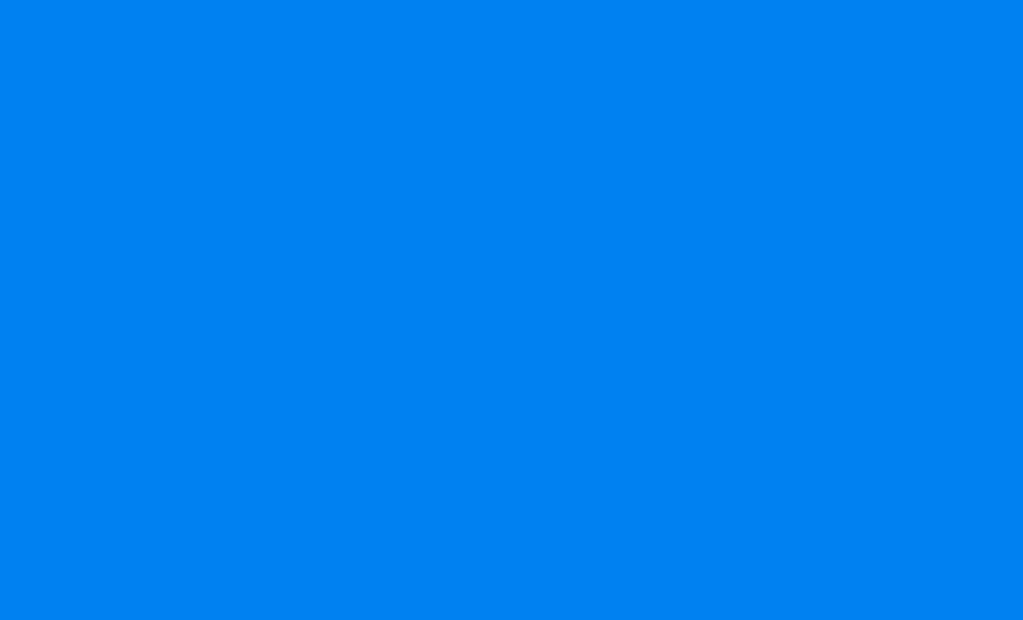
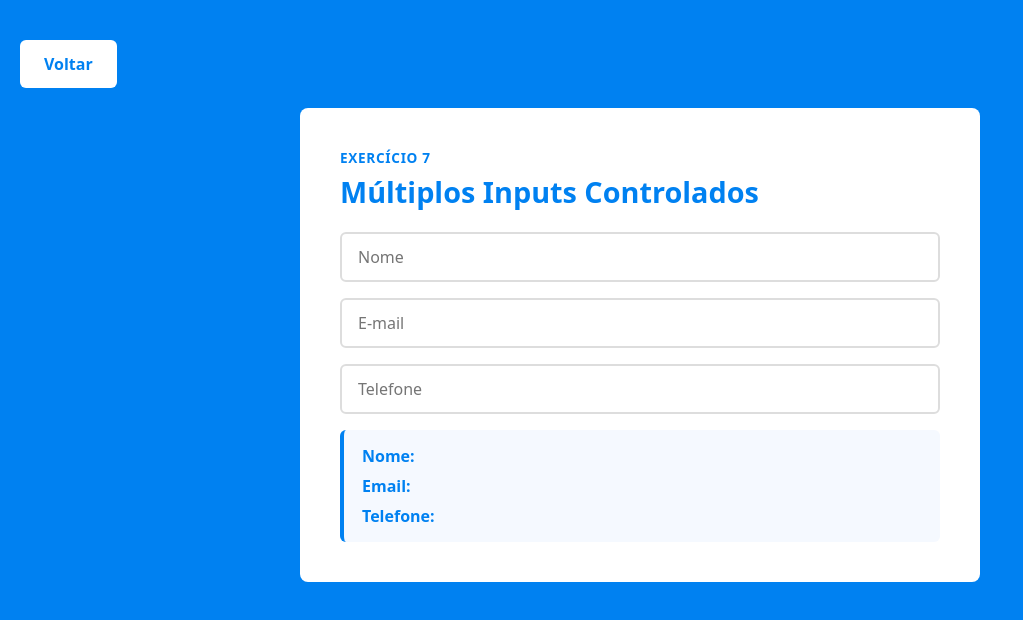
Before and after one commit to thiagoperest/desenvolvimento-react-DR4_TP3, a React (Vite) app: page /exercicio-7 in a window 1280 px wide. Before the commit this address had no page. Shown: the top 620 px of the page, without its empty margins (0-1023 px from the left). Built offline with nearby package versions, Linux system fonts and the light colour scheme.

Commit message:
feat: add exercício 7

```diff
--- /dev/null
+++ b/src/components/FormularioContato.css
@@ -0,0 +1,42 @@
+.contato-container {
+    display: flex;
+    flex-direction: column;
+    gap: 16px;
+}
+
+.contato-input {
+    width: 100%;
+    padding: 12px 16px;
+    font-size: 1rem;
+    font-family: inherit;
+    border: 2px solid #ddd;
+    border-radius: 6px;
+    outline: none;
+    box-sizing: border-box;
+    color: #ddd;
+    transition: border-color 0.3s ease;
+}
+
+.contato-input:focus {
+    border-color: #0081f1;
+}
+
+.contato-preview {
+    background: #f5f9ff;
+    padding: 14px 18px;
+    border-radius: 6px;
+    border-left: 4px solid #0081f1;
+    display: flex;
+    flex-direction: column;
+    gap: 6px;
+}
+
+.contato-preview p {
+    margin: 0;
+    font-size: 1rem;
+    color: #333;
+}
+
+.contato-preview strong {
+    color: #0081f1;
+}
--- /dev/null
+++ b/src/components/FormularioContato.jsx
@@ -0,0 +1,44 @@
+import { useState } from 'react'
+import './FormularioContato.css'
+
+export default function FormularioContato() {
+  const [form, setForm] = useState({ nome: '', email: '', telefone: '' })
+
+  function handleChange(e) {
+    setForm({ ...form, [e.target.name]: e.target.value })
+  }
+
+  return (
+    <div className="contato-container">
+      <input
+        className="contato-input"
+        type="text"
+        name="nome"
+        placeholder="Nome"
+        value={form.nome}
+        onChange={handleChange}
+      />
+      <input
+        className="contato-input"
+        type="email"
+        name="email"
+        placeholder="E-mail"
+        value={form.email}
+        onChange={handleChange}
+      />
+      <input
+        className="contato-input"
+        type="tel"
+        name="telefone"
+        placeholder="Telefone"
+        value={form.telefone}
+        onChange={handleChange}
+      />
+      <div className="contato-preview">
+        <p><strong>Nome:</strong> {form.nome}</p>
+        <p><strong>Email:</strong> {form.email}</p>
+        <p><strong>Telefone:</strong> {form.telefone}</p>
+      </div>
+    </div>
+  )
+}
--- /dev/null
+++ b/src/pages/Exercicio7.css
@@ -0,0 +1,27 @@
+.exercicio-container {
+    background-color: #0081f1;
+    min-height: 100vh;
+    padding: 40px 20px;
+}
+
+.exercicio-card {
+    background: white;
+    border-radius: 8px;
+    padding: 40px;
+    max-width: 600px;
+    margin: 0 auto;
+}
+
+.exercicio-label {
+    font-size: 0.85rem;
+    font-weight: 600;
+    color: #0081f1;
+    text-transform: uppercase;
+    letter-spacing: 0.05em;
+}
+
+.exercicio-card h1 {
+    font-size: 1.8rem;
+    color: #0081f1;
+    margin: 8px 0 24px 0;
+}
--- /dev/null
+++ b/src/pages/Exercicio7.jsx
@@ -0,0 +1,16 @@
+import BotaoVoltar from '../components/BotaoVoltar'
+import FormularioContato from '../components/FormularioContato'
+import './Exercicio7.css'
+
+export default function Exercicio7() {
+  return (
+    <div className="exercicio-container">
+      <BotaoVoltar />
+      <div className="exercicio-card">
+        <span className="exercicio-label">Exercício 7</span>
+        <h1>Múltiplos Inputs Controlados</h1>
+        <FormularioContato />
+      </div>
+    </div>
+  )
+}
--- a/src/pages/Home.jsx
+++ b/src/pages/Home.jsx
@@ -38,6 +38,12 @@ export default function Home() {
       titulo: 'Input Não Controlado com Ref',
       descricao: 'Input não controlado que exibe o valor ao clicar em pesquisar',
       rota: '/exercicio-6'
+    },
+    {
+      id: 7,
+      titulo: 'Múltiplos Inputs Controlados',
+      descricao: 'Formulário com nome, email e telefone exibidos em tempo real',
+      rota: '/exercicio-7'
     }
   ]
 
--- a/src/routes/index.jsx
+++ b/src/routes/index.jsx
@@ -6,6 +6,7 @@ import Exercicio3 from '../pages/Exercicio3'
 import Exercicio4 from '../pages/Exercicio4'
 import Exercicio5 from '../pages/Exercicio5'
 import Exercicio6 from '../pages/Exercicio6'
+import Exercicio7 from '../pages/Exercicio7'
 
 export function AppRoutes() {
   return (
@@ -17,6 +18,7 @@ export function AppRoutes() {
       <Route path="/exercicio-4" element={<Exercicio4 />} />
       <Route path="/exercicio-5" element={<Exercicio5 />} />
       <Route path="/exercicio-6" element={<Exercicio6 />} />
+      <Route path="/exercicio-7" element={<Exercicio7 />} />
     </Routes>
   )
 }
```
